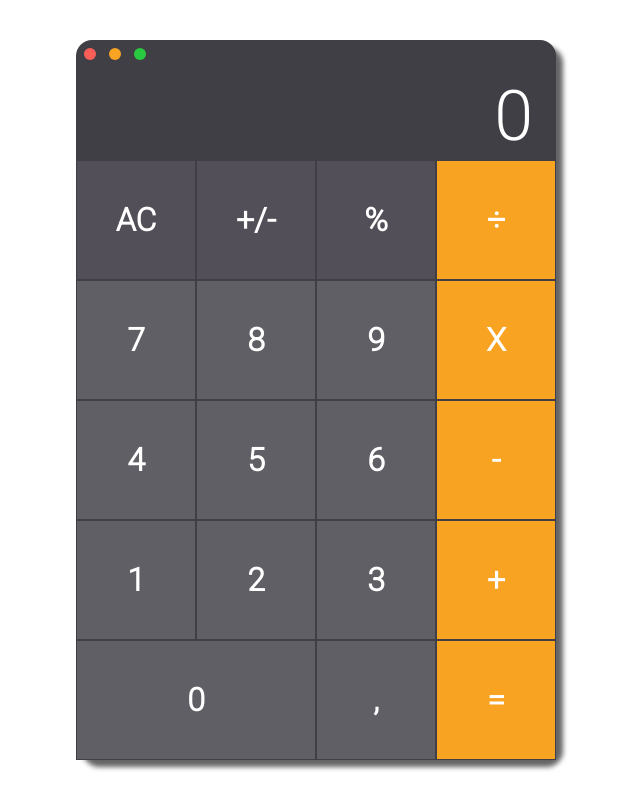
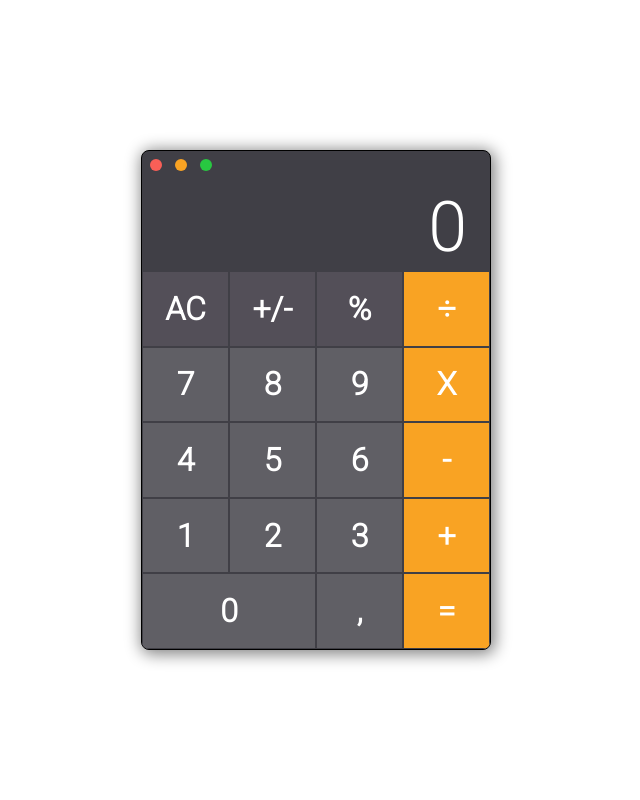
Before and after one commit to HustleCoding/mac-calculator, a React (Vite) app: page / in a window 1280 px wide. Shown: the whole page, without its empty margins (324-964 px from the left). Built offline with nearby package versions, Linux system fonts and the light colour scheme.

Commit message:
[TASK 9] - style file refactored

```diff
--- a/src/style.css
+++ b/src/style.css
@@ -18,15 +18,13 @@ body {
 }
 
 .container {
-  height: 90vh;
-  width: 60vh;
+  width: 350px;
+  height: 500px;
   background-color: #403f46;
-  border-radius: 1rem;
-  padding: 0px;
-  border-radius: 1rem;
-  -webkit-box-shadow: 7px 7px 5px 0px rgba(50, 50, 50, 0.75);
-  -moz-box-shadow: 7px 7px 5px 0px rgba(50, 50, 50, 0.75);
-  box-shadow: 7px 7px 5px 0px rgba(50, 50, 50, 0.75);
+  border: 1px solid black;
+  border-radius: 8px;
+  overflow: hidden;
+  box-shadow: 2px 2px 16px 2px #808080;
 }
 
 .wrapper {
```
